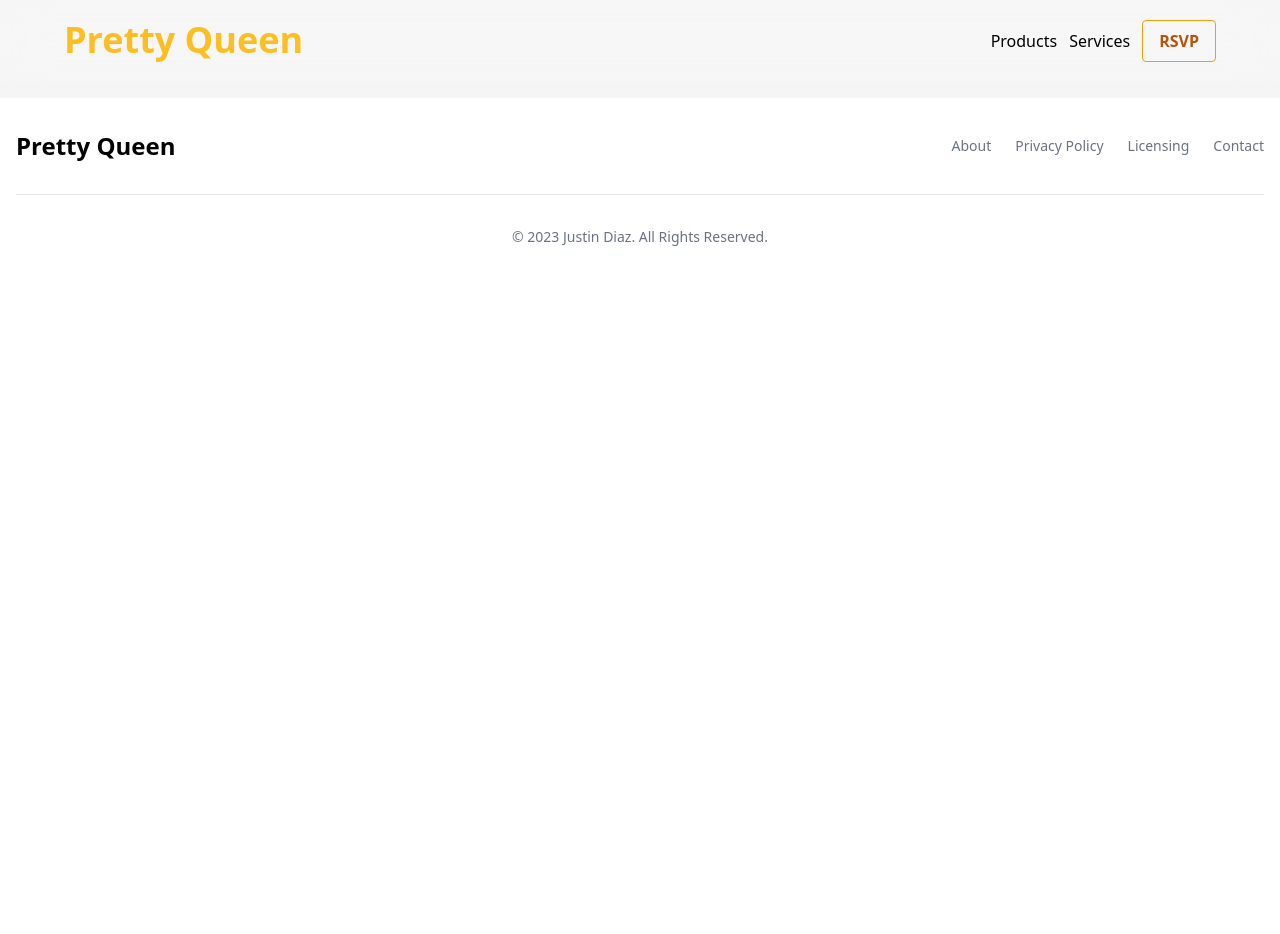
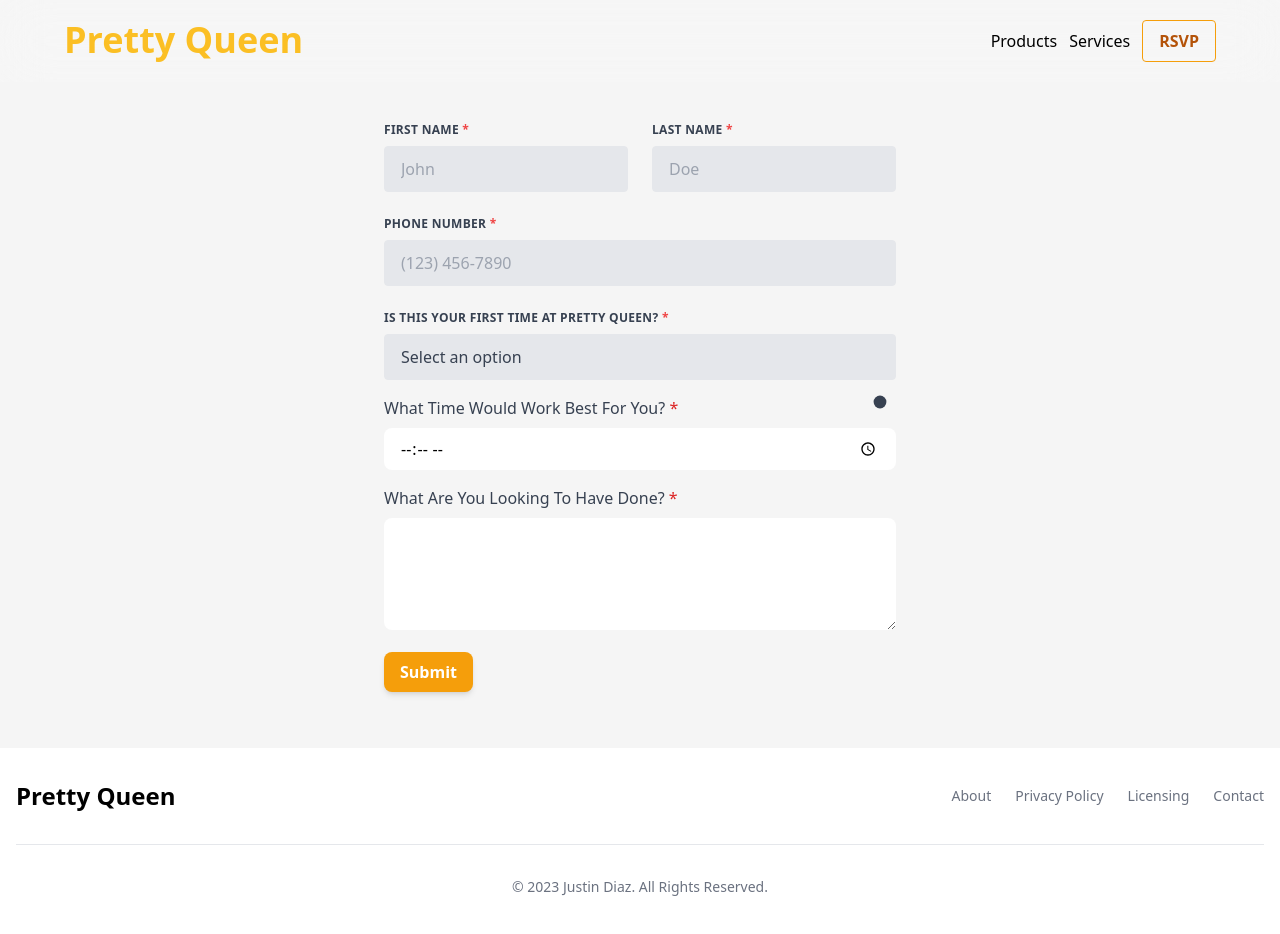
Before and after one commit to Jad229/pretty-queen-vue, a Vue app: page /contact in a window 1280 px wide. Shown: the top 934 px of the page. Before the commit the page ends 800 px from the top, so only its background shows below. Built offline with nearby package versions, Linux system fonts and the light colour scheme.

Commit message:
feat: completed contact page

```diff
--- a/src/components/Footer.vue
+++ b/src/components/Footer.vue
@@ -16,16 +16,18 @@ export default {
           class="flex flex-wrap items-center mb-6 text-sm font-medium text-gray-500 sm:mb-0 dark:text-gray-400"
         >
           <li>
-            <a href="#" class="mr-4 hover:underline md:mr-6">About</a>
+            <a href="/about" class="mr-4 hover:underline md:mr-6">About</a>
           </li>
           <li>
-            <a href="#" class="mr-4 hover:underline md:mr-6">Privacy Policy</a>
+            <a href="/privacy" class="mr-4 hover:underline md:mr-6"
+              >Privacy Policy</a
+            >
           </li>
           <li>
             <a href="#" class="mr-4 hover:underline md:mr-6">Licensing</a>
           </li>
           <li>
-            <a href="#" class="hover:underline">Contact</a>
+            <a href="/contact" class="hover:underline">Contact</a>
           </li>
         </ul>
       </div>
--- a/src/components/Header.vue
+++ b/src/components/Header.vue
@@ -13,7 +13,7 @@ export default {
     <div class="flex flex-row items-center ms-auto space-x-3">
       <a href="/products">Products</a>
       <a href="/services">Services</a>
-      <a href="/rsvp"
+      <a href="/contact"
         ><button
           class="bg-transparent hover:bg-amber-500 text-amber-700 font-semibold hover:text-white py-2 px-4 border border-amber-500 hover:border-transparent rounded"
         >
--- a/src/main.js
+++ b/src/main.js
@@ -3,7 +3,9 @@ import { createRouter, createWebHistory } from "vue-router";
 import App from "./App.vue";
 import "./style.css";
 import About from "./views/About.vue";
+import Contact from "./views/Contact.vue";
 import Home from "./views/Home.vue";
+import Privacy from "./views/Privacy.vue";
 import Products from "./views/Products.vue";
 import Services from "./views/Services.vue";
 
@@ -22,7 +24,7 @@ const router = createRouter({
     },
     {
       path: "/services",
-      name: "Services",
+      name: "services",
       component: Services,
     },
     {
@@ -30,6 +32,16 @@ const router = createRouter({
       name: "about",
       component: About,
     },
+    {
+      path: "/contact",
+      name: "contact",
+      component: Contact,
+    },
+    {
+      path: "/privacy",
+      name: "privacy",
+      component: Privacy,
+    },
   ],
 });
 createApp(App).use(router).mount("#app");
--- /dev/null
+++ b/src/views/Contact.vue
@@ -0,0 +1,135 @@
+<script>
+export default {
+  name: "Contact",
+};
+</script>
+<template>
+  <form class="w-full max-w-lg mx-auto my-10">
+    <div class="flex flex-wrap -mx-3 mb-6">
+      <div class="w-full md:w-1/2 px-3 mb-6 md:mb-0">
+        <label
+          class="block uppercase tracking-wide text-gray-700 text-xs font-bold mb-2"
+          for="first-name"
+        >
+          First Name
+          <span class="text-red-500">*</span>
+        </label>
+        <input
+          class="appearance-none block w-full bg-gray-200 text-gray-700 border border-gray-200 rounded py-3 px-4 leading-tight focus:outline-none focus:bg-white"
+          id="first-name"
+          type="text"
+          placeholder="John"
+          required
+        />
+      </div>
+      <div class="w-full md:w-1/2 px-3">
+        <label
+          class="block uppercase tracking-wide text-gray-700 text-xs font-bold mb-2"
+          for="last-name"
+        >
+          Last Name
+          <span class="text-red-500">*</span>
+        </label>
+        <input
+          class="appearance-none block w-full bg-gray-200 text-gray-700 border border-gray-200 rounded py-3 px-4 leading-tight focus:outline-none focus:bg-white"
+          id="last-name"
+          type="text"
+          placeholder="Doe"
+          required
+        />
+      </div>
+    </div>
+    <div class="flex flex-wrap -mx-3 mb-6">
+      <div class="w-full px-3">
+        <label
+          class="block uppercase tracking-wide text-gray-700 text-xs font-bold mb-2"
+          for="phone-number"
+        >
+          Phone Number
+          <span class="text-red-500">*</span>
+        </label>
+        <input
+          class="appearance-none block w-full bg-gray-200 text-gray-700 border border-gray-200 rounded py-3 px-4 leading-tight focus:outline-none focus:bg-white"
+          id="phone-number"
+          type="tel"
+          placeholder="(123) 456-7890"
+          required
+        />
+      </div>
+    </div>
+    <div class="flex flex-wrap -mx-3 mb-6">
+      <div class="w-full px-3">
+        <label
+          class="block uppercase tracking-wide text-gray-700 text-xs font-bold mb-2"
+          for="first-time"
+        >
+          Is This Your First Time At Pretty Queen?
+          <span class="text-red-500">*</span>
+        </label>
+        <div class="relative">
+          <select
+            class="appearance-none block w-full bg-gray-200 border border-gray-200 text-gray-700 py-3 px-4 pr-8 rounded leading-tight focus:outline-none focus:bg-white focus:border-gray-500"
+            id="first-time"
+            required
+          >
+            <option value="">Select an option</option>
+            <option value="yes">Yes</option>
+            <option value="no">No</option>
+          </select>
+          <div
+            class="pointer-events-none absolute inset-y-0 right-0 flex items-center px-2 text-gray-700"
+          >
+            <svg
+              class="fill-current h-4 w-4"
+              xmlns="http://www.w3.org/2000/svg"
+              viewBox="0 0 20 20"
+            >
+              <path d="M10 12a2 2 0 100-4 2 2 0 000 4z" />
+              <path
+                fill-rule="evenodd"
+                d="M10 18a8 8 0 100-16 8 8 0 000 16zm0-2a6"
+              />
+            </svg>
+          </div>
+          <div class="my-4">
+            <label class="block font-medium text-gray-700 mb-2" for="time">
+              What Time Would Work Best For You?
+              <span class="text-red-600">*</span>
+            </label>
+            <input
+              class="w-full px-4 py-2 rounded-lg border-gray-300 focus:border-amber-500 focus:ring-2 focus:ring-indigo-200"
+              id="time"
+              type="time"
+              name="time"
+              required
+            />
+          </div>
+        </div>
+
+        <div class="my-4">
+          <label class="block font-medium text-gray-700 mb-2" for="service">
+            What Are You Looking To Have Done?
+            <span class="text-red-600">*</span>
+          </label>
+          <textarea
+            class="w-full px-4 py-2 rounded-lg border-gray-300 focus:border-amber-500 focus:ring-2 focus:ring-indigo-200"
+            id="service"
+            name="service"
+            rows="4"
+            required
+          ></textarea>
+        </div>
+
+        <div class="my-4">
+          <button
+            type="submit"
+            class="bg-amber-500 hover:bg-amber-600 text-white font-semibold py-2 px-4 rounded-lg shadow-md focus:outline-none focus:ring-2 focus:ring-indigo-200 focus:ring-offset-2"
+          >
+            Submit
+          </button>
+        </div>
+      </div>
+    </div>
+  </form>
+</template>
+<style></style>
--- a/src/views/Home.vue
+++ b/src/views/Home.vue
@@ -49,14 +49,16 @@ export default {
         <div
           class="flex flex-col md:flex-row justify-center items-center space-y-3 md:space-y-0 md:space-x-3"
         >
-          <button
-            class="w-5/6 md:w-1/6 bg-amber-500 hover:bg-amber-700 text-white font-bold py-2 px-4 rounded"
-          >
-            Book
-          </button>
+          <a href="/products" class="w-5/6 md:w-1/6">
+            <button
+              class="w-full bg-amber-500 hover:bg-amber-700 text-white font-bold py-2 px-4 rounded"
+            >
+              Book
+            </button>
+          </a>
           <a href="/products" class="w-5/6 md:w-1/6"
             ><button
-              class="bg-amber-500 hover:bg-amber-700 text-white font-bold py-2 px-4 rounded"
+              class="w-full bg-amber-500 hover:bg-amber-700 text-white font-bold py-2 px-4 rounded"
             >
               Shop
             </button>
--- /dev/null
+++ b/src/views/Privacy.vue
@@ -0,0 +1,7 @@
+<script>
+export default {
+  name: "Privacy",
+};
+</script>
+<template></template>
+<style></style>
```
